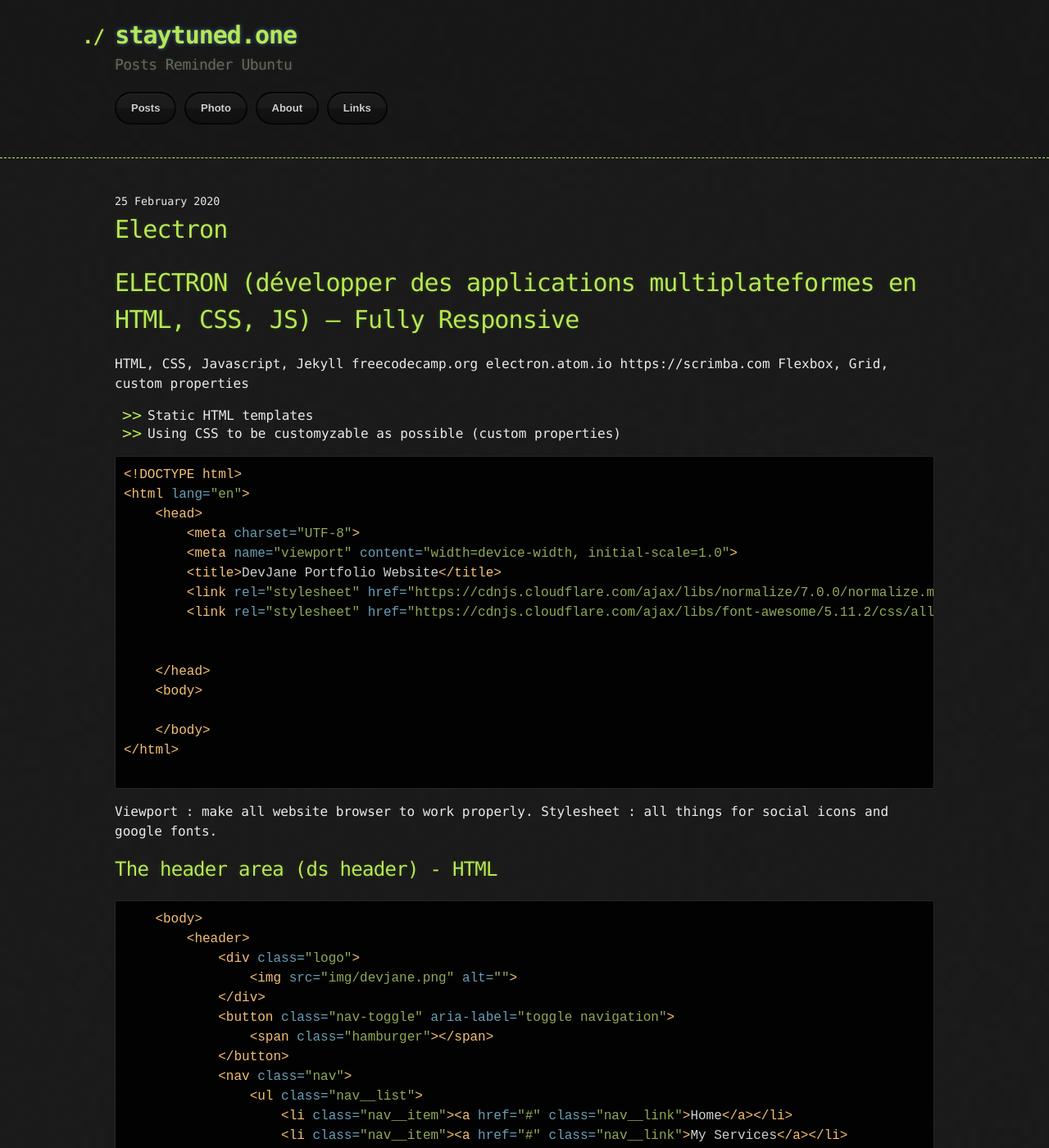
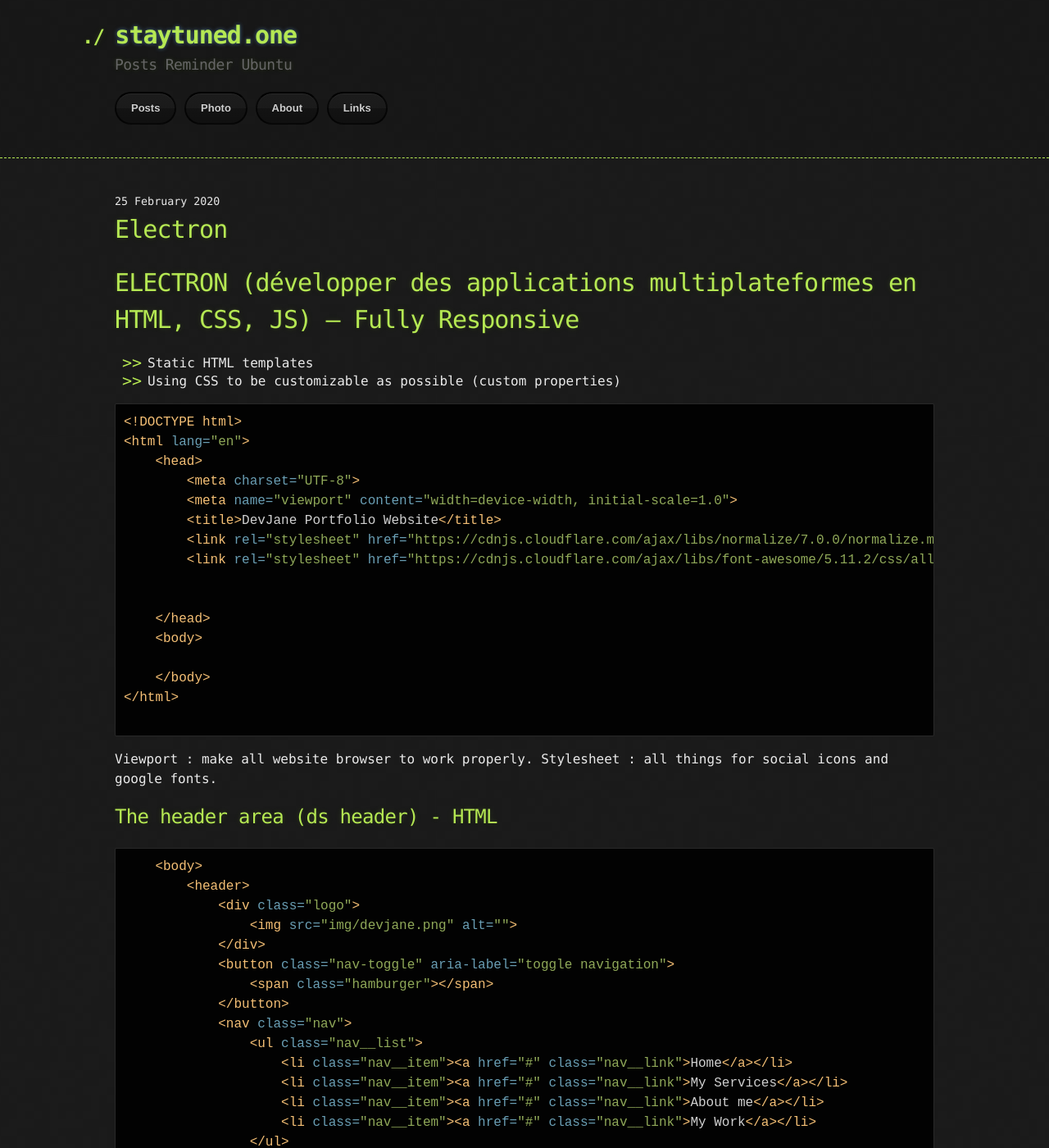
Before and after one commit to staytuned4/staytuned4.github.io, a Jekyll site: the page built from _posts/2020-02-25-electron.md, in a window 1280 px wide and 1400 px high. Shown: the whole window at 82% size. Built offline with Jekyll 4.4.1, drawn with Linux system fonts in a browser that asks for light colours; nearby versions of some CDN libraries; some of the changed text lies outside the part shown.

Commit message:
Add files via upload

````diff
--- a/_posts/2020-02-25-electron.md
+++ b/_posts/2020-02-25-electron.md
@@ -1,16 +1,11 @@
 ---
 layout: post
+tags: [HTML, CSS, Javascript, Jekyll, freecodecamp.org, electron.atom.io, https://scrimba.com, Flexbox, Grid, custom properties]
 ---
 # ELECTRON (développer des applications multiplateformes en HTML, CSS, JS) – Fully Responsive
 
-HTML, CSS, Javascript, Jekyll
-freecodecamp.org
-electron.atom.io
-https://scrimba.com
-Flexbox, Grid, custom properties
-
 * Static HTML templates
-* Using CSS to be customyzable as possible (custom properties)
+* Using CSS to be customizable as possible (custom properties)
 
 ```html
 <!DOCTYPE html>
@@ -62,7 +57,7 @@
 Dans img src... il est important d'avoir alt="" même si laisser vide.
 Deux __ dans class="nav__list" car cette liste est un sous contenant de class="nav" (pas obligatoire mais utile à la compréhension du code).
 
-## intro section (ds body) - HTML
+## Intro section (ds body) - HTML
 
 ```html
 
````
